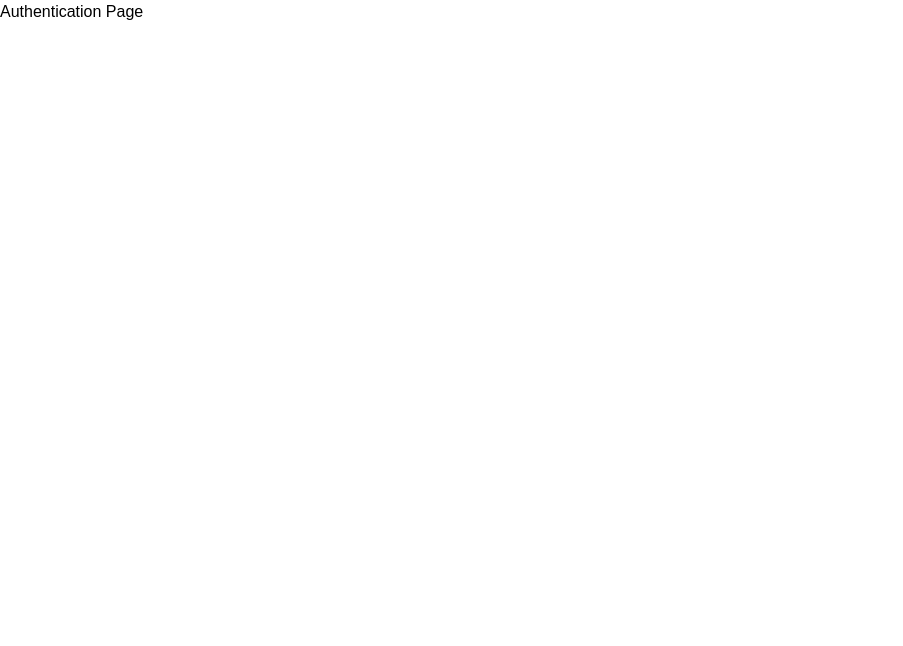
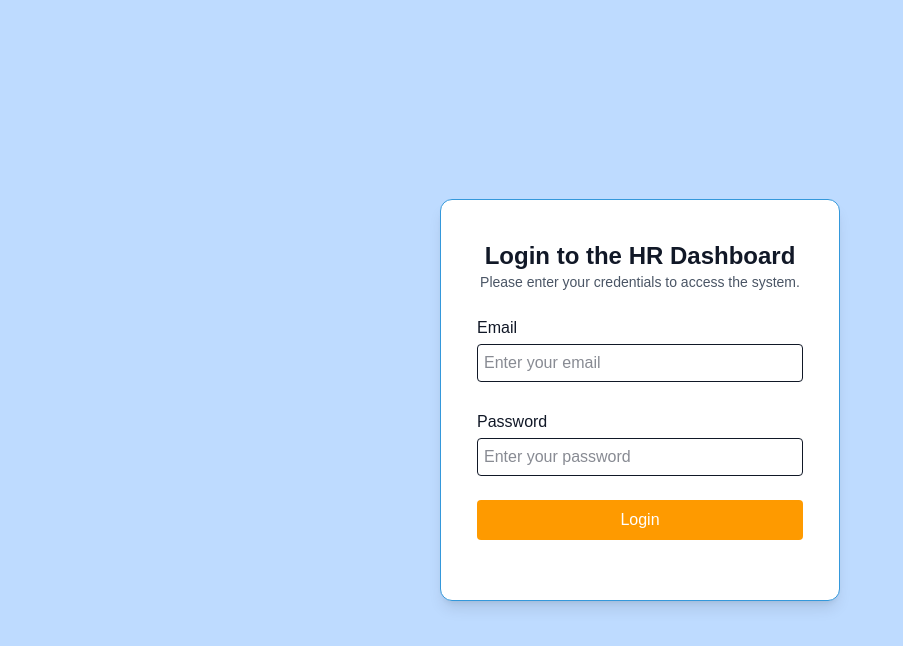
Before and after one commit to SiddiquiSaab04/Hr-Dashboard-Frontend, a Next.js app: page /pages/auth in a window 1280 px wide. Shown: the top 646 px of the page, without its empty margins (0-903 px from the left). Built offline with nearby package versions, Linux system fonts and the light colour scheme.

Commit message:
UI of form

```diff
--- /dev/null
+++ b/app/components/button/Button.tsx
@@ -0,0 +1,7 @@
+"use client";
+
+import { ButtonProps } from "@/app/types/Button";
+
+export default function Button({ label, styleClass }: ButtonProps) {
+  return <button className={styleClass}>{label}</button>;
+}
--- a/app/components/form/Form.tsx
+++ b/app/components/form/Form.tsx
@@ -3,11 +3,13 @@
 import { useState } from "react";
 import type { Field, FormProps } from "@/app/types/Form";
 import CreatableSelect from "react-select/creatable";
+import Button from "../button/Button";
 export default function Form({
   fields,
   onsubmit,
-  submitLabel = "Submit",
-  styleClass = "",
+  submitLabel = "",
+  fieldStyleClass = "",
+  formStyleClass = "",
 }: FormProps) {
   const [formData, setFormData] = useState({});
   const handleChange = (name: string, value: any) => {
@@ -19,9 +21,9 @@ export default function Form({
   };
   return (
     <>
-      <form onSubmit={handleSubmit}>
+      <form onSubmit={handleSubmit} className={formStyleClass}>
         {fields.map((field: Field) => (
-          <div key={field.name}>
+          <div key={field.name} className={fieldStyleClass}>
             <label htmlFor={field.name}>{field.label || field.name}</label>
             {field.type === "select" ? (
               <select
@@ -29,7 +31,7 @@ export default function Form({
                 name={field.name}
                 required={field.required}
                 onChange={(e) => handleChange(field.name, e.target.value)}
-                className={styleClass}
+                className={fieldStyleClass}
               ></select>
             ) : field.type === "textarea" ? (
               <textarea
@@ -37,13 +39,13 @@ export default function Form({
                 placeholder={field.placeholder}
                 required={field.required}
                 onChange={(e) => handleChange(field.name, e.target.value)}
-                className={styleClass}
+                className={fieldStyleClass}
               />
             ) : field.type === "checkbox" ? (
               <input
                 type="checkbox"
                 id={field.name}
-                className={styleClass}
+                className={fieldStyleClass}
                 onChange={(e) =>
                   handleChange(field.name, e.target.checked.toString())
                 }
@@ -52,7 +54,7 @@ export default function Form({
               <input
                 type="radio"
                 id={field.name}
-                className={styleClass}
+                className={fieldStyleClass}
                 onChange={(e) =>
                   handleChange(field.name, e.target.checked.toString())
                 }
@@ -63,7 +65,7 @@ export default function Form({
                 type="number"
                 placeholder={field.placeholder}
                 required={field.required}
-                className={styleClass}
+                className={fieldStyleClass}
                 onChange={(e) => handleChange(field.name, e.target.value)}
               />
             ) : field.type === "email" ? (
@@ -72,7 +74,7 @@ export default function Form({
                 type="email"
                 placeholder={field.placeholder}
                 required={field.required}
-                className={styleClass}
+                className={`${fieldStyleClass} w-full p-1.5 border rounded focus:outline-amber-500`}
                 onChange={(e) => handleChange(field.name, e.target.value)}
               />
             ) : field.type === "password" ? (
@@ -81,7 +83,7 @@ export default function Form({
                 type="password"
                 placeholder={field.placeholder}
                 required={field.required}
-                className={styleClass}
+                className={`${fieldStyleClass} w-full p-1.5 border rounded focus:outline-amber-500`}
                 onChange={(e) => handleChange(field.name, e.target.value)}
               />
             ) : field.type === "creatable-select" ? (
@@ -91,7 +93,7 @@ export default function Form({
                 isClearable
                 isSearchable
                 options={field.options}
-                className={styleClass}
+                className={`${fieldStyleClass} w-full p-2 border rounded focus:outline-amber-500`}
                 onChange={(option) =>
                   handleChange(field.name, option ? option.value : "")
                 }
@@ -102,12 +104,16 @@ export default function Form({
                 type={field.type}
                 placeholder={field.placeholder}
                 required={field.required}
-                className={styleClass}
+                className={`${fieldStyleClass} w-full p-2 border rounded focus:outline-amber-500`}
                 onChange={(e) => handleChange(field.name, e.target.value)}
               />
             )}
           </div>
         ))}
+        <Button
+          label={submitLabel}
+          styleClass="px-4 py-2 bg-amber-500 text-white rounded hover:bg-amber-600 transition-colors"
+        />
       </form>
     </>
   );
--- /dev/null
+++ b/app/components/form/LoginForm.tsx
@@ -0,0 +1,37 @@
+"use client";
+import { Field } from "@/app/types/Form";
+import Form from "./Form";
+export default function LoginForm(){
+
+    const fields: Field[] = [
+        {
+            name: "email",
+            label: "Email",
+            type: "email",
+            placeholder: "Enter your email",
+            required: true,
+        },
+        {
+            name: "password",
+            label: "Password",
+            type: "password",
+            placeholder: "Enter your password",
+            required: true,
+        },
+    ];
+
+    return (
+        <div>
+            <Form
+            formStyleClass="flex flex-col gap-y-4 max-w-[600px] w-full"
+            fieldStyleClass="flex flex-col justify-center items-start my-1 "
+            fields={fields}
+            onsubmit={(data) => {
+                console.log("Form submitted with data:", data);
+            }}
+            submitLabel="Login"
+        />
+        </div>
+    )
+
+}
--- /dev/null
+++ b/app/components/headings/Heading.tsx
@@ -0,0 +1,12 @@
+"use client";
+
+import { HeadingProps } from "@/app/types/Heading";
+
+export function Heading({ heading, headingStyleClass, description, descriptionStyleClass }: HeadingProps) {
+  return (
+    <div>
+      {heading && <h1 className={headingStyleClass}>{heading}</h1>}
+      {description && <p className={descriptionStyleClass}>{description}</p>}
+    </div>
+  );
+}
--- /dev/null
+++ b/app/components/layout/template/Template.tsx
@@ -0,0 +1,5 @@
+"use client"
+
+export default function Template({ children , styleClass }: { children?: React.ReactNode , styleClass?:string}) {
+  return <div className={`p-6 ${styleClass} `}>{children}</div>;
+}
--- a/app/globals.css
+++ b/app/globals.css
@@ -1,5 +1,24 @@
 @import "tailwindcss";
+
+:root {
+  --color-primary: #3498db;
+  --color-primary-600: #2978c6;
+  --color-muted: #6b7280;
+  --bg: #ffffff;
+  --surface: #f9fafb;
+  --text: #111827;
+  --radius: 8px;
+  --space-1: 0.25rem;
+  --space-2: 0.5rem;
+  --space-3: 1rem;
+}
 
 body {
   font-family: Arial, Helvetica, sans-serif;
+  background-color: var(--bg);
+  color: var(--text);
 }
+
+.login-container {
+  border : 1px solid var(--color-primary);
+}
--- a/app/pages/auth/page.tsx
+++ b/app/pages/auth/page.tsx
@@ -1,7 +1,21 @@
-export default function loginPage () {
+"use client";
+import LoginForm from "@/app/components/form/LoginForm";
+import { Heading } from "@/app/components/headings/Heading";
+import Template from "@/app/components/layout/template/Template";
+export default function loginPage() {
   return (
-    <>
-      <p>Authentication Page</p>
-    </>
+    <Template styleClass="h-dvh w-full bg-blue-200 flex justify-center items-center">
+      <div className="login-container rounded-xl px-4 py-10 w-100 bg-white shadow-lg text-center">
+        <Heading
+          heading="Login to the HR Dashboard"
+          headingStyleClass="text-2xl font-bold"
+          descriptionStyleClass="text-gray-600 text-sm font-light"
+          description="Please enter your credentials to access the system."
+        />
+       <div className="p-5">
+         <LoginForm />
+       </div>
+      </div>
+    </Template>
   );
-};
+}
--- /dev/null
+++ b/app/types/Button.tsx
@@ -0,0 +1,4 @@
+export type ButtonProps = {
+    label?:string;
+    styleClass?:string;
+}
--- a/app/types/Form.tsx
+++ b/app/types/Form.tsx
@@ -11,5 +11,6 @@ export type FormProps = {
     fields: Field[];
     onsubmit:(data: any) => void;
     submitLabel?: string;
-    styleClass?: string;
+    fieldStyleClass?: string;
+    formStyleClass?: string;
 }
--- /dev/null
+++ b/app/types/Heading.tsx
@@ -0,0 +1,6 @@
+export type HeadingProps = {
+    heading?:string;
+    description?:string;
+    headingStyleClass?:string;
+    descriptionStyleClass?:string;
+}
```
